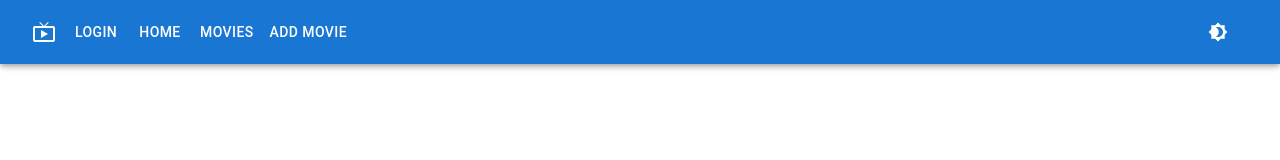
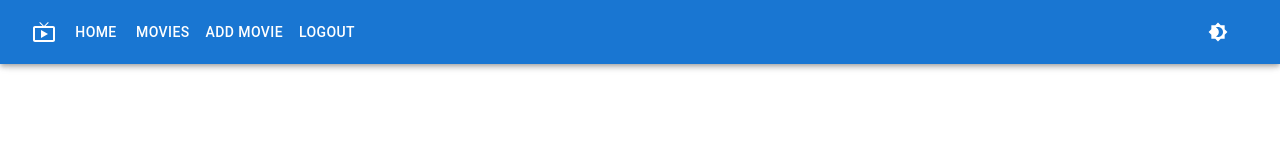
Before and after one commit to SANKAR2167/fe-movie, a React (Create React App) app: page / in a window 1280 px wide. Shown: the top 160 px of the page. Built offline with nearby package versions, Linux system fonts and the light colour scheme; no server answers; sample sign-in values are in the browser's storage.

Commit message:
nav issue fixed

```diff
--- a/src/App.js
+++ b/src/App.js
@@ -131,6 +131,20 @@ function App() {
 
   const [show, setShow] = useState(true)
 
+  const [hide, setHide] = useState(true)
+
+  useEffect(()=>{
+    const token = localStorage.getItem("token");
+    setHide(token);
+  },[])
+
+
+  const Logout = ()=> {
+    localStorage.clear();
+    window.location.reload();
+    setHide(false)
+  }
+
   const handleShow = () => {
     setShow(current => !current)
   }
@@ -146,10 +160,11 @@ function App() {
 
               {show &&
                 <div className="nav-menu">
-                  <Button className='menu' color='inherit' onClick={() => navigate(`/mv_users/login`)}>Login</Button>
                   <Button className='menu' color='inherit' onClick={() => navigate(`/`)}>Home</Button>
                   <Button className='menu' color='inherit' onClick={() => navigate(`/movies`)}>Movies</Button>
                   <Button className='menu' color='inherit' onClick={() => navigate(`/addmovie`)}>Add Movie</Button>
+                  {hide ? (<Button className='menu' color='inherit' onClick={Logout}>Logout</Button>) : null}
+
                 </div>
               }
               <Button color='inherit' sx={{ marginLeft: 'auto' }}
--- a/src/LoginForm.js
+++ b/src/LoginForm.js
@@ -36,6 +36,7 @@ export default function LoginForm(){
                 toast.success("Login Success");
                 localStorage.setItem("token",result.token)
                 navigate("/")
+                window.location.reload();
             }
 
         }
```
